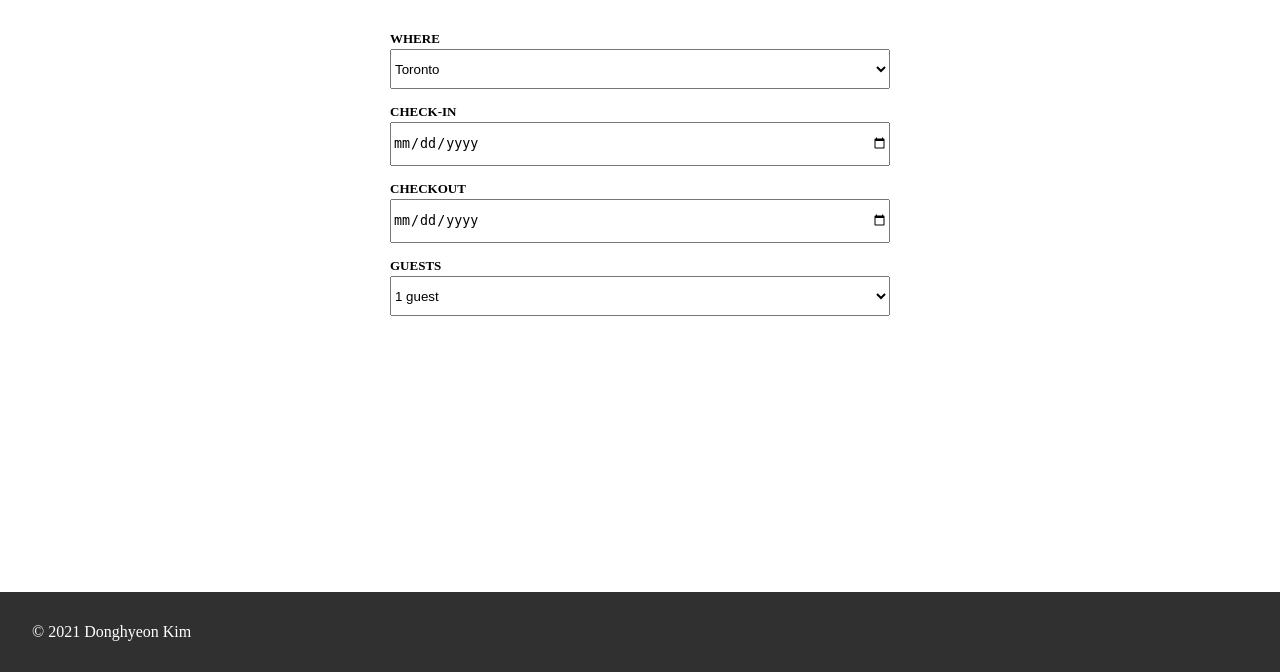
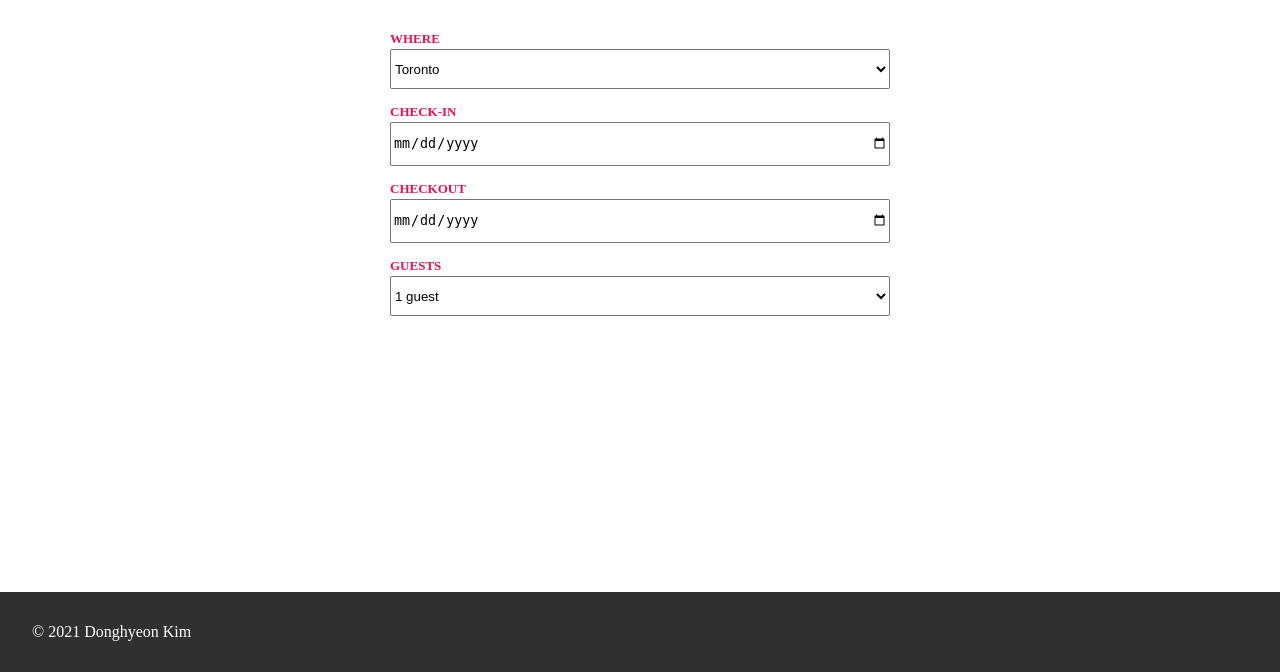
Before and after one commit to 0916dhkim/web322-assignment, a Node server app: page / in a window 1280 px wide. Shown: the part 128-800 px from the top of the page. Run offline with Node 20, Linux system fonts and the light colour scheme; style sheets or scripts are compiled from the project's sources; some libraries are stand-ins or nearby versions.

Commit message:
Add Primary Color

```diff
--- a/sass/_input.scss
+++ b/sass/_input.scss
@@ -1,9 +1,12 @@
+@import 'variables';
+
 div.input-root {
   display: flex;
   flex-direction: column;
   align-items: stretch;
 
   label {
+    color: $primary;
     font-size: small;
     font-weight: bold;
     margin-bottom: 0.25rem;
--- a/sass/_variables.scss
+++ b/sass/_variables.scss
@@ -2,4 +2,5 @@
 $desktop: 768px;
 
 // Colors.
+$primary: #ee0e51;
 $paper-dark: #303030;
```
